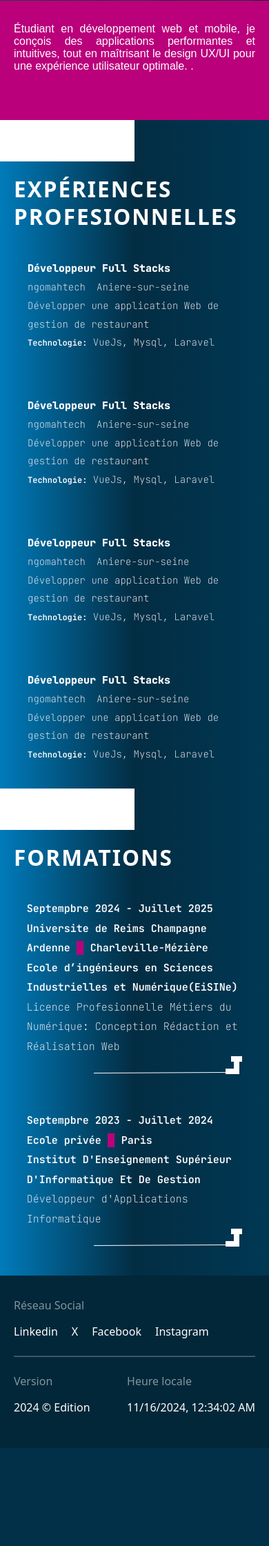
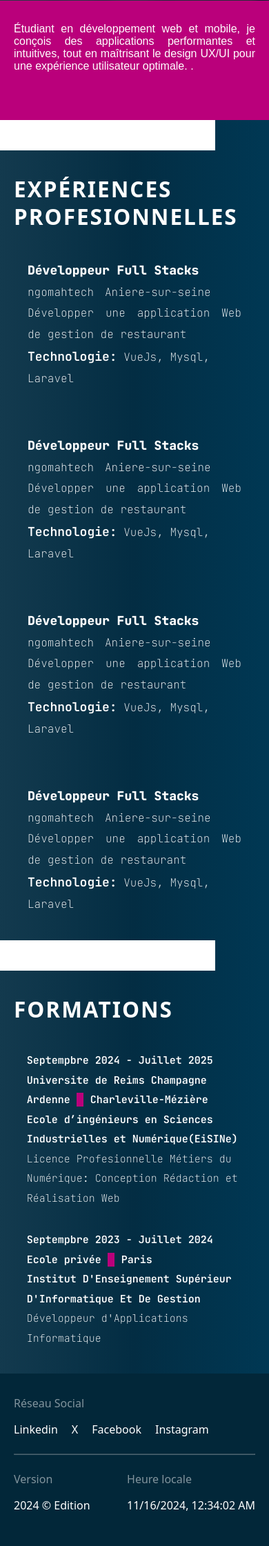
Before and after one commit to massiresogore/porfolio, a PHP site: page /cv.html in a window 390 px wide. Shown: the part 629-2870 px from the top of the page at 69% size. Before the commit the page ends 2728 px from the top, so only its background shows below. Run offline with PHP 8.4, Linux system fonts and the light colour scheme; some web fonts are replaced.

Commit message:
fin section cv et formation version mobile et tablette

```diff
--- a/cv.html
+++ b/cv.html
@@ -77,7 +77,7 @@
 
         </section>
     </div>
-    <div class="color-back-2">
+    <div class="color-back">
         <div class="white"></div>
     </div>
     <div class="main" >
@@ -93,6 +93,8 @@
                     <p class="form-titre">Ecole d’ingénieurs en Sciences Industrielles et Numérique(EiSINe)</p>
                     <p class="form-description">Licence Profesionnelle Métiers du Numérique: Conception Rédaction et Réalisation Web</p>
                 </div>
+
+            </div>
             <div  class="form-svg">
                 <svg width="215" height="26" viewBox="0 0 215 26" fill="none" xmlns="http://www.w3.org/2000/svg">
                     <line y1="-4" x2="10" y2="-4" transform="matrix(-4.37114e-08 -1 -1 4.37114e-08 203 18)" stroke="white" stroke-width="8"/>
@@ -101,8 +103,7 @@
                     <line x1="192.003" y1="23.5" x2="0.00259276" y2="24.5" stroke="white"/>
                 </svg>
             </div>
-            </div>
-            <div class="form-container">
+            <div class="form-container form-container-2 ">
                 <div class="form-block">
                     <p class="form-date">Septempbre 2023 - Juillet 2024</p>
                     <p class="form-ville">Ecole privée <span class="border-left-rose">Paris</span></p>
@@ -112,6 +113,7 @@
                     <p class="form-titre">Institut D'Enseignement Supérieur D'Informatique Et De Gestion</p>
                     <p class="form-description">Développeur d'Applications Informatique</p>
                 </div>
+            </div>
             <div class="form-svg">
                 <svg width="215" height="26" viewBox="0 0 215 26" fill="none" xmlns="http://www.w3.org/2000/svg">
                     <line y1="-4" x2="10" y2="-4" transform="matrix(-4.37114e-08 -1 -1 4.37114e-08 203 18)" stroke="white" stroke-width="8"/>
@@ -119,7 +121,6 @@
                     <path d="M191 22L211 22" stroke="white" stroke-width="8"/>
                     <line x1="192.003" y1="23.5" x2="0.00259276" y2="24.5" stroke="white"/>
                 </svg>
-                </div>
             </div>
         </section>
     </div>
--- a/style.css
+++ b/style.css
@@ -207,10 +207,11 @@ body{
 .color-back-2
 {
     position: absolute;
-    width: 50%;
+    width: 80%;
     display: grid;
     grid-template-columns: 1fr;
     height: 60px;
+    padding-block-end: 1rem;
 }
 .white{
     background-color: white;
@@ -218,9 +219,10 @@ body{
 
 /*main*/
   .main{
-        background: linear-gradient(90deg, rgba(0, 123, 186, 1) 0%, rgb(3 45 67) 50%, rgba(0, 56, 84, 1) 100%);
+        /*background: linear-gradient(90deg, rgba(0, 123, 186, 1) 0%, rgb(3 45 67) 50%, rgba(0, 56, 84, 1) 100%);*/
         /*background: linear-gradient(305deg, rgba(0, 123, 186, 1) 0%, rgb(3 45 67) 50%, rgba(0, 56, 84, 1) 100%);*/
         padding-block-start: 1rem;
+        background: linear-gradient(90deg, rgb(19 58 78) 0%, rgb(3 45 67) 50%, rgba(0, 56, 84, 1) 100%);
     }
 /*main*/
 
@@ -364,9 +366,10 @@ section{
 {
     margin: 0;
     line-height: 1.9;
-    font-size: 15px;
+    font-size: 18px;
+    /*font-size: 15px;*/
     font-weight: 900;
-
+  text-align: justify;
 }
 .exp-1 > p:not(:first-child),
 .exp-2 > p:not(:first-child),
@@ -374,7 +377,7 @@ section{
 .exp-4 > p:not(:first-child)
 
 {
-    font-size: 14px;
+    font-size: 16px;
     font-weight: 100;
 }
 
@@ -384,7 +387,14 @@ section{
 .exp-tech,
 .exp-tech-1
 {
-   font-size: 12px;
+   font-size: 18px;
+}
+
+.section-cv
+.exp-tech,
+.section-cv .exp-tech-1
+{
+   text-align: left;
 }
 
 .exp-title{
@@ -430,7 +440,7 @@ section{
     padding-block-end: 2.3rem;
     justify-content: center;
     display: grid;
-    gap: 3rem;
+    row-gap: 2rem;
     font-size: 15px;
 }
 
@@ -480,7 +490,9 @@ p.form-date{
  .section-formation .form-svg {
   text-align: end;
 }
-
+.form-svg{
+    display: none;
+}
 /*Appear NavBar*/
 @media (min-width: 544px) {
 
```
Also changed, not shown: other parts of style.css (+55 -27 lines). Lines whose indentation alone changed are shown as unchanged.
